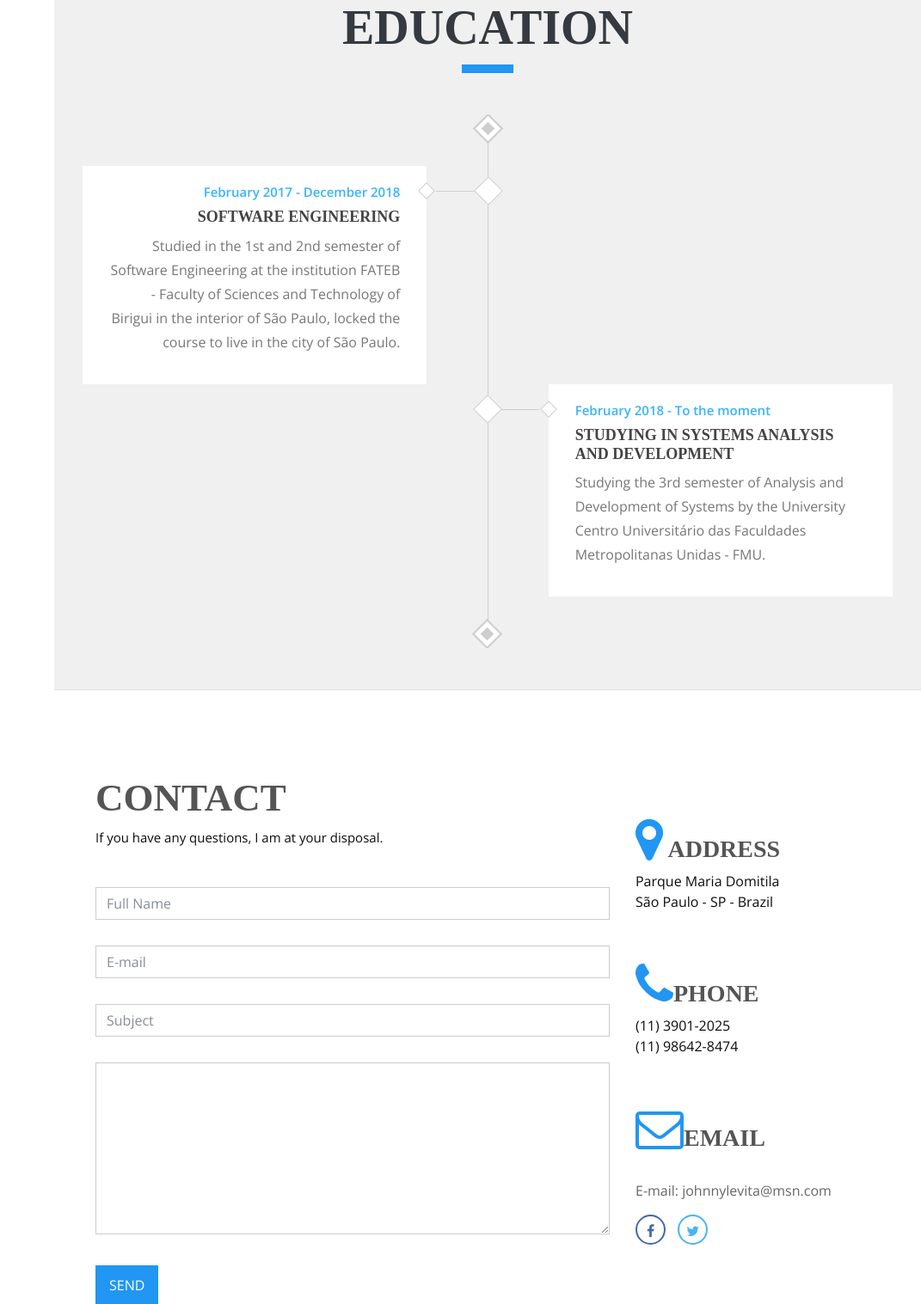
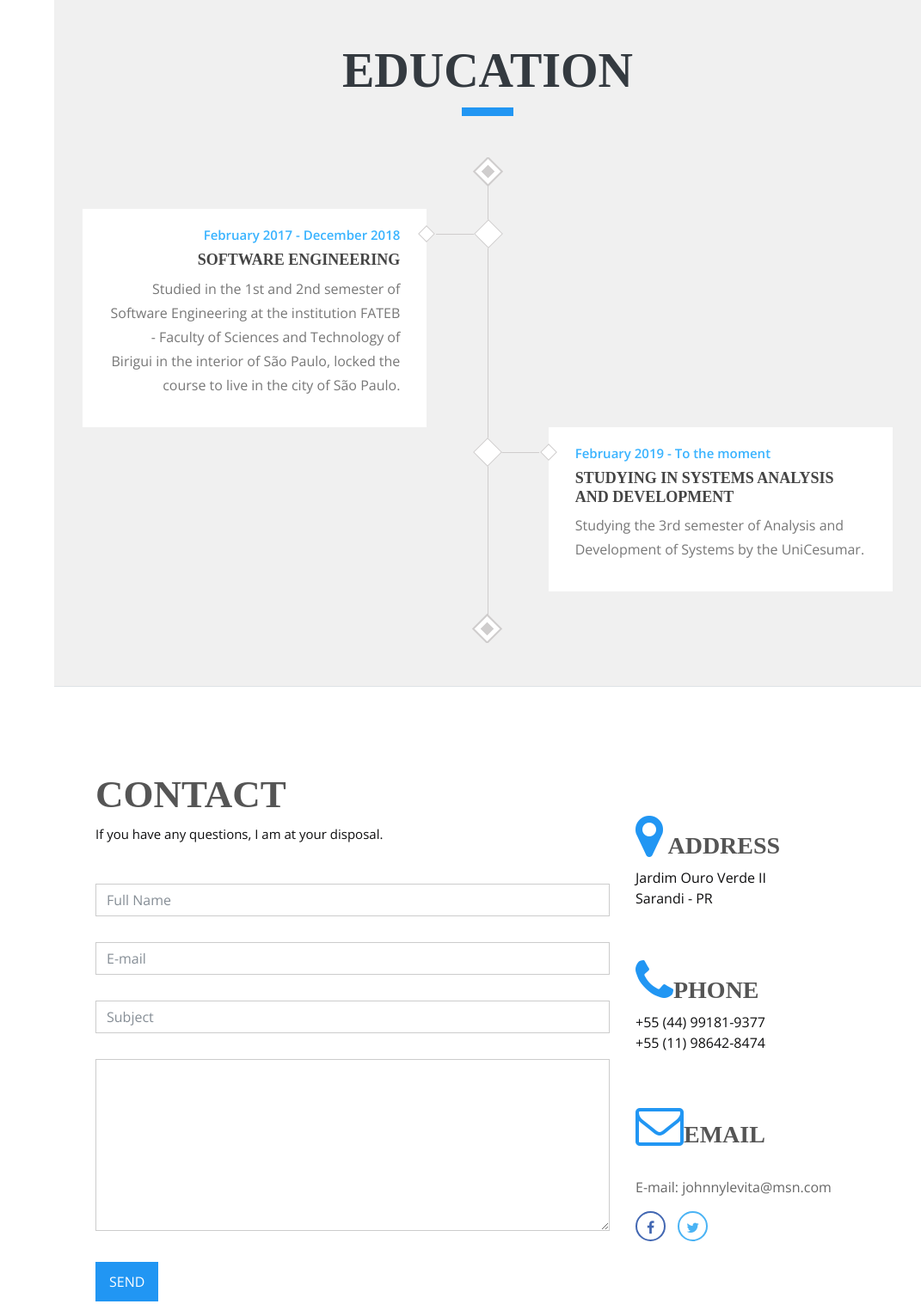
Before and after one commit to johnnylevita/resume, a Django app: page /english in a window 1280 px wide. Shown: the part 2120-3637 px from the top of the page at 86% size, without its empty margins (209-1280 px from the left). Run offline with Django 3.2, Linux system fonts and the light colour scheme; some libraries are stand-ins or nearby versions; some web fonts are replaced.

Commit message:
novas alterações

```diff
--- a/resume/templates/resume/english.html
+++ b/resume/templates/resume/english.html
@@ -147,28 +147,26 @@
       <div class="resume-item col-md-6 col-sm-12 ">
         <div class="card mx-0 p-4 mb-5" style="border-color: #17a2b8; box-shadow: 2px 2px 2px rgba(0, 0, 0, 0.21);">
           <div class=" resume-content mr-auto">
-            <h4 class="mb-3"><i class="fa fa-globe mr-3 text-info"></i>CLEALCO
-              S/A</br>{% trans "Agricultural Machinery Mechanic" %}</h4>
+            <h4 class="mb-3"><i class="fa fa-globe mr-3 text-info"></i>Telefônica Brasil S/A</br>{% trans "Service Supervisor" %}</h4>
             <p>
-              {% trans "Responsible for preventive and corrective maintenance of agricultural implements such as harvesters, tractors and other equipment."%}
-            </p></br>
+              {% trans "Responsible for supervising tele-service teams, monitoring the quality of service, giving support and guidance to the team, writing management reports, ensuring good service and productivity."%}
+            </p></br></br>
           </div>
           <div class="resume-date text-md-right">
-            <span class="text-primary">{% trans "2016 - 2018" %}</span>
+            <span class="text-primary">{% trans "2019 - until now" %}</span>
           </div>
         </div>
       </div>
       <div class="resume-item col-md-6 col-sm-12">
         <div class="card mx-0 p-4 mb-5" style="border-color: #ffc107; box-shadow: 2px 2px 2px rgba(0, 0, 0, 0.21);">
           <div class="resume-content mr-auto">
-            <h4 class="mb-3"><i class="fa fa-laptop mr-3 text-warning"></i>VIRGULINO DE OLIVEIRA
-              S/A</br>{% trans "Agricultural Machinery Mechanic Jr" %}</h4>
+            <h4 class="mb-3"><i class="fa fa-laptop mr-3 text-warning"></i>ATENTO S/A</br>{% trans "Support Analyst" %}</h4>
             <p>
-              {% trans "Responsible for preventive and corrective maintenance of agricultural implements such as harvesters, tractors and other equipment." %}
+              {% trans "Responsible for call records, opening of complaints and requests, proposing assertive solutions; Orient the clients regarding possible doubts, with clear and objective information, conducting the approval and registration of registrations." %}
             </p></br>
           </div>
           <div class="resume-date text-md-right">
-            <span class="text-primary">{% trans "2014 - 2015" %}</span>
+            <span class="text-primary">{% trans "2018 - 2019" %}</span>
           </div>
         </div>
       </div>
@@ -265,10 +263,10 @@
         <div class="award">
           <div class="award-icon"></div>
           <div class="award-content">
-            <span class="date">{% trans "February 2018 - To the moment" %}</span>
+            <span class="date">{% trans "February 2019 - To the moment" %}</span>
             <h5 class="title">{% trans "Studying in Systems Analysis and Development" %} </h5>
             <p class="description">
-              {% trans "Studying the 3rd semester of Analysis and Development of Systems by the University Centro Universitário das Faculdades Metropolitanas Unidas - FMU."%}
+              {% trans "Studying the 3rd semester of Analysis and Development of Systems by the UniCesumar."%}
             </p>
           </div>
         </div>
@@ -310,12 +308,12 @@
       <div class="contact-cont2">
         <div class="contact-add contact-box-desc">
           <h3><i class="fa fa-map-marker cl-atlantis fa-2x"></i> {% trans "Address" %}</h3>
-          <p>Parque Maria Domitila <br>
-            São Paulo - SP - Brazil<br></p>
+          <p>Jardim Ouro Verde II <br>
+            Sarandi - PR<br></p>
         </div>
         <div class="contact-phone contact-side-desc contact-box-desc">
           <h3><i class="fa fa-phone cl-atlantis fa-2x"></i>{% trans "Phone"%}</h3>
-          <p>(11) 3901-2025 <br>(11) 98642-8474</p>
+          <p>+55 (44) 99181-9377 <br>+55 (11) 98642-8474</p>
         </div>
         <div class="contact-mail contact-side-desc contact-box-desc">
           <h3><i class="fa fa-envelope-o cl-atlantis fa-2x"></i>{% trans "Email"%}</h3>
@@ -339,8 +337,7 @@
     <div id="map">
       <div class="map-responsive">
         <div style="overflow:hidden;width: 700px;height: 440px;"><iframe width="700" height="440"
-            src="https://maps.google.com/maps?width=700&amp;height=440&amp;hl=en&amp;q=maria%20domitila+(T%C3%ADtulo)&amp;ie=UTF8&amp;t=&amp;z=16&amp;iwloc=B&amp;output=embed"
-            frameborder="0" scrolling="no" marginheight="0" marginwidth="0"></iframe>
+          src="https://www.google.com/maps/embed?pb=!1m18!1m12!1m3!1d7321.162309314899!2d-51.86367157643681!3d-23.43949274544886!2m3!1f0!2f0!3f0!3m2!1i1024!2i768!4f13.1!3m3!1m2!1s0x94ecdaabe1ad7091%3A0x408f1211c0313421!2sJardim+Ouro+Verde+II%2C+Sarandi+-+PR!5e0!3m2!1spt-BR!2sbr!4v1560870163546!5m2!1spt-BR!2sbr" width="600" height="450" frameborder="0" style="border:0" allowfullscreen></iframe>
           <div><small><a href="embedgooglemaps.com/pt/">embedgooglemaps PT</a></small></div>
           <div><small><a href="http://www.stedentrippers.nl/berlijn.html">Stedentrippers(*)</a></small></div>
           <style>
```
Also changed, not shown: resume/templates/resume/index.html (+12 -15 lines), resume/templates/resume/ingles.html (+8 -8 lines), resume/templates/resume/portugues.html (+10 -10 lines).
